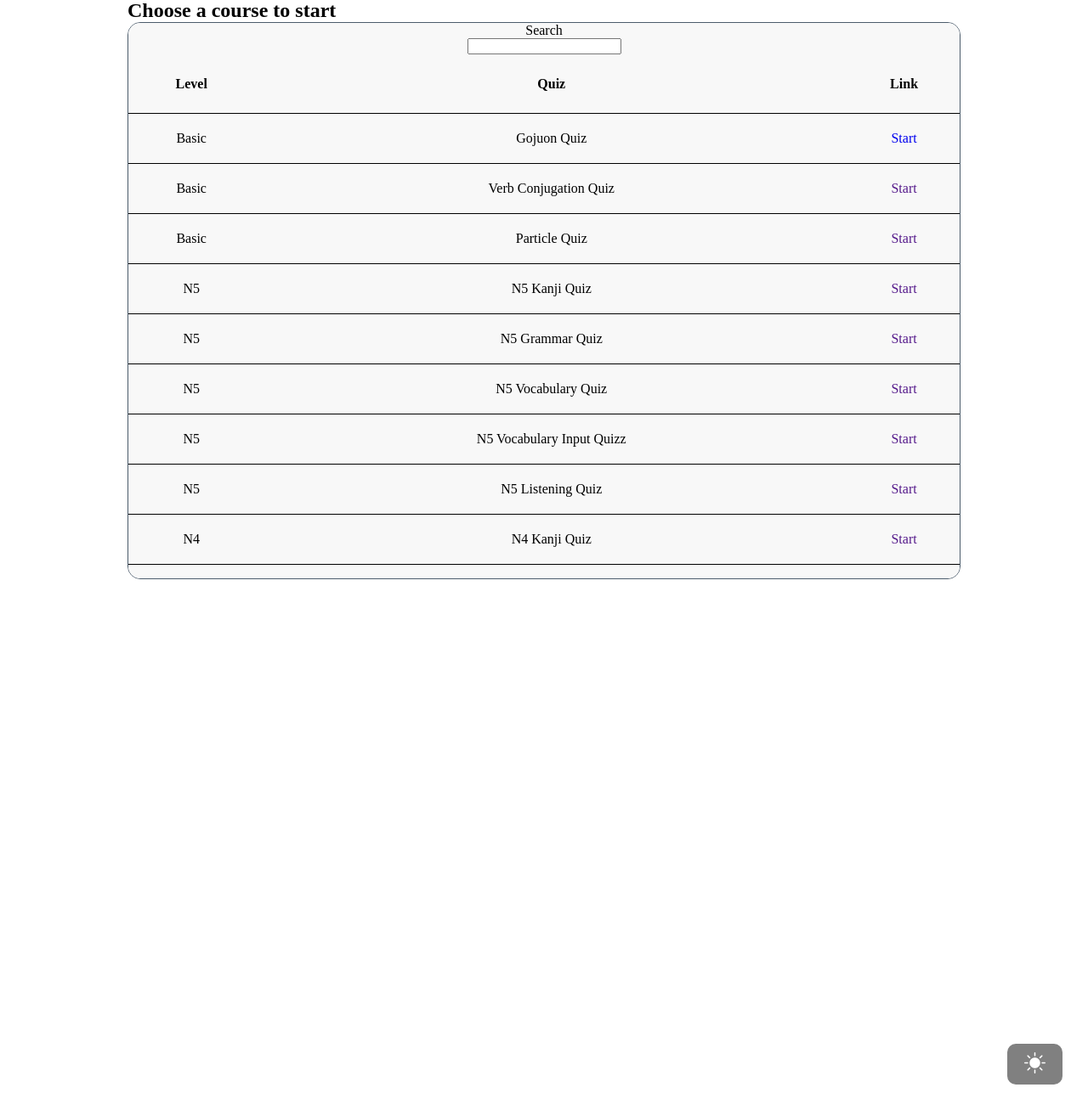
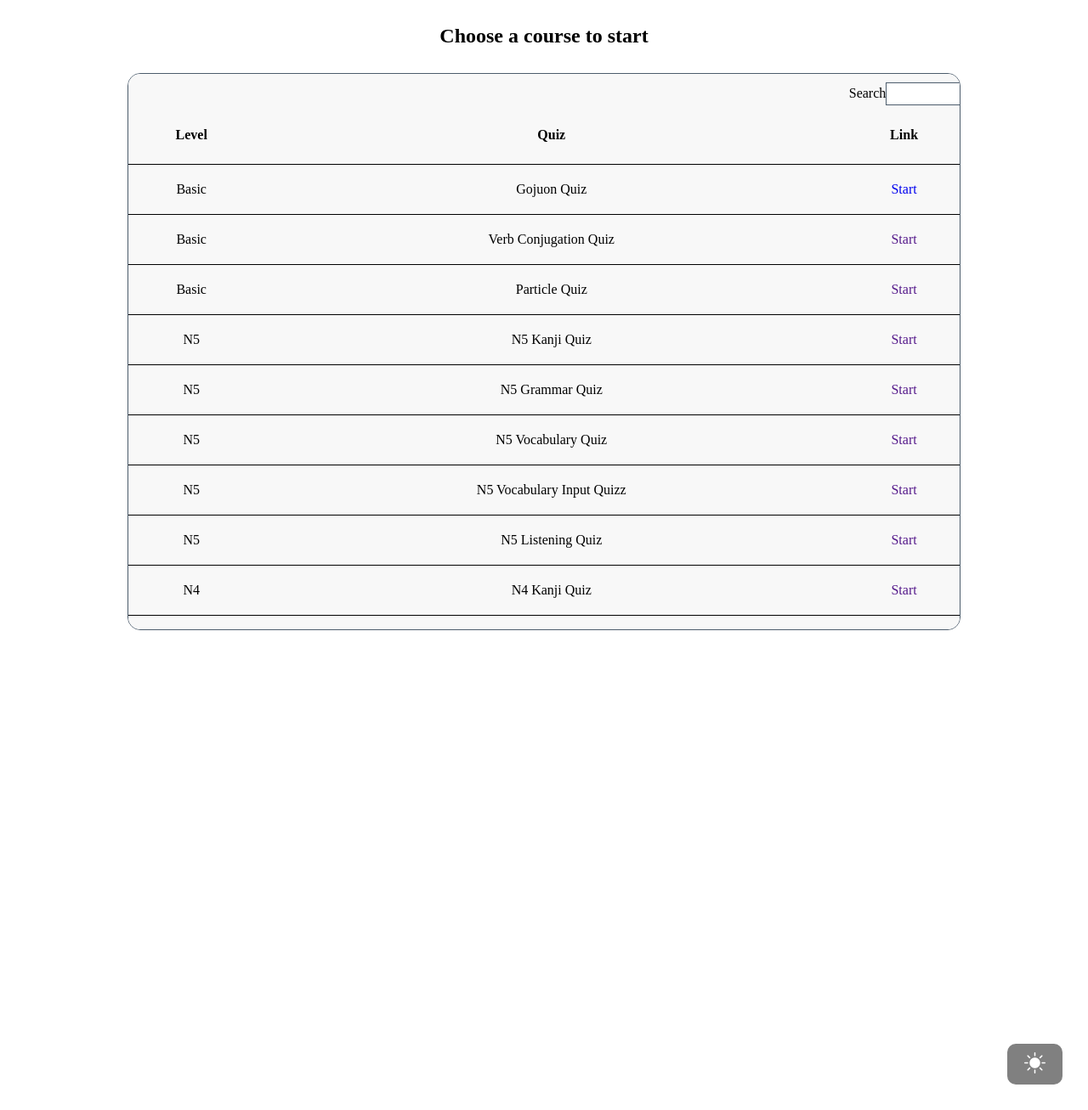
Before and after one commit to Kiet1618/Learning-japanese-online, a PHP site: page /quizz_main.html in a window 1280 px wide. Shown: the part 363-1670 px from the top of the page at 85% size. Run offline with PHP 8.4, Linux system fonts and the light colour scheme; some libraries are stand-ins or nearby versions.

Commit message:
upload css_quiz_main

```diff
--- a/styles/quizz_main.css
+++ b/styles/quizz_main.css
@@ -34,6 +34,24 @@ body {
 } */
 .title {
     margin: 0 150px;
+    display: flex;
+    align-items: center;
+    margin:30px;
+    justify-content: space-around;
+}
+.quiz__search{
+    display: flex;
+    align-items: center;
+    margin-left: 950px;
+    margin-top: 10px;
+
+
+}
+.quiz__search input {
+    /* border-radius: 10px; */
+    outline: none;
+    padding:5px;
+    border:1px solid #4c5c6c;
 }
 
 .quiz__group {
@@ -50,6 +68,10 @@ body {
     margin: 0 150px;
 
 }
+.quiz__group::-webkit-scrollbar{
+    display: none;
+}
+
 
 .content {
 
@@ -73,11 +95,10 @@ th {
     display: none;
 } */
 table{
-    /* overflow-x: none; */
-    /* overflow: scroll;
-    scrollbar-width: none;
-    -ms-overflow-style: none; */
-    /* overflow: hidden; */
+   width: 100%;
+   overflow: scroll;
+   scrollbar-width: none;
+   -ms-overflow-style: none;
 }
 /* .table_container::-webkit-scrollbar{
     display: none;
@@ -191,7 +212,9 @@ nav .navBar a {
     gap: 16px;
     flex: 1;
     text-align: right;
-    color: #fcdac0;
+    /* color: #fcdac0; */
+  color: #ce9569;
+
     text-decoration: none;
     font-size: 20px;
     text-transform: uppercase;
```
